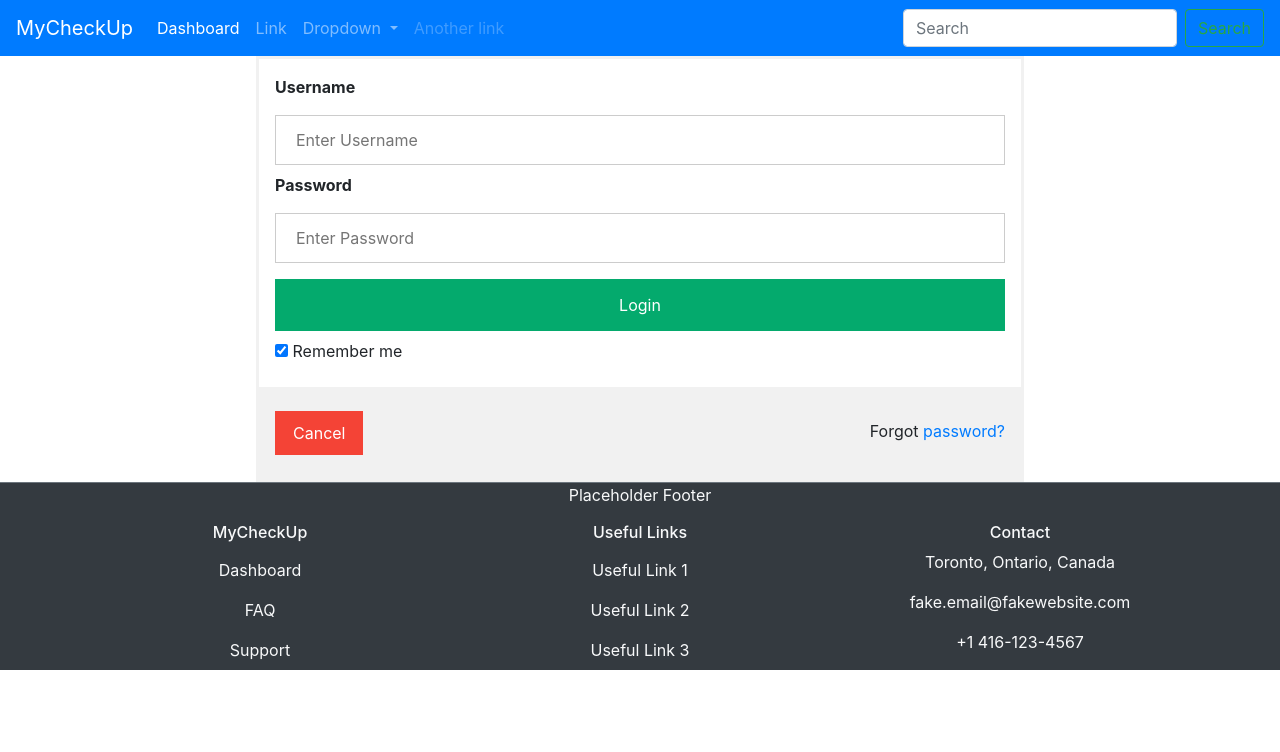
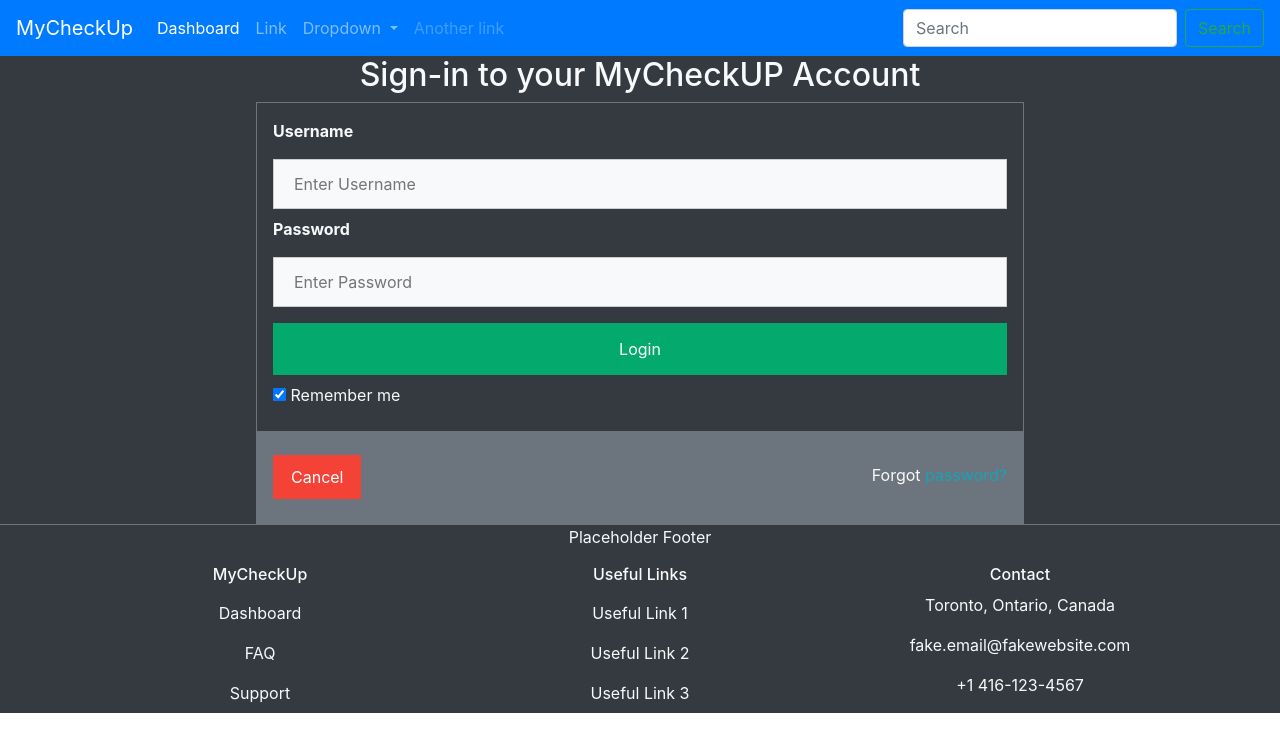
Before and after one commit to alexsam29/MyCheckUp, an Angular app in the folder MyCheckUp/: page /signin in a window 1280 px wide. Shown: the top 752 px of the page. Built offline with nearby package versions, Linux system fonts and the light colour scheme.

Commit message:
Styling changed to match dark theme

```diff
--- a/MyCheckUp/src/app/sign-in/sign-in.component.css
+++ b/MyCheckUp/src/app/sign-in/sign-in.component.css
@@ -1,13 +1,14 @@
 /* Bordered form */
 form {
-
+  /* background-color: darkgray; */
   margin: auto;
-    border: 3px solid #f1f1f1;
+  /* border: 3px solid black; */
   width: 60%;
 }
 
 /* Full-width inputs */
-  input[type=text], input[type=password] {
+input[type="text"],
+input[type="password"] {
   width: 100%;
   padding: 12px 20px;
   margin: 8px 0;
@@ -18,7 +19,7 @@ form {
 
 /* Set a style for all buttons */
 button {
-    background-color: #04AA6D;
+  background-color: #04aa6d;
   color: white;
   padding: 14px 20px;
   margin: 8px 0;
@@ -54,7 +55,7 @@ form {
 @media screen and (max-width: 300px) {
   span.psw {
     display: block;
-      float: none;
+    float: right;
   }
   .cancelbtn {
     width: 100%;
--- a/MyCheckUp/src/app/sign-in/sign-in.component.html
+++ b/MyCheckUp/src/app/sign-in/sign-in.component.html
@@ -1,19 +1,38 @@
-<form action="#" method="post">
+<div class="bg-dark">
+  <div class="text-light text-center">
+    <h2>Sign-in to your MyCheckUP Account</h2>
+  </div>
+  <form class="border border-secondary border-5" action="#" method="post">
     <div class="container">
-      <label for="uname"><b>Username</b></label>
-      <input type="text" placeholder="Enter Username" name="uname" required>
+      <label class="text-light" for="uname"><b>Username</b></label>
+      <input
+        class="bg-light"
+        type="text"
+        placeholder="Enter Username"
+        name="uname"
+        required
+      />
 
-      <label for="psw"><b>Password</b></label>
-      <input type="password" placeholder="Enter Password" name="psw" required>
+      <label class="text-light" for="psw"><b>Password</b></label>
+      <input
+        class="bg-light"
+        type="password"
+        placeholder="Enter Password"
+        name="psw"
+        required
+      />
 
       <button type="submit">Login</button>
-      <label>
-        <input type="checkbox" checked="checked" name="remember"> Remember me
+      <label class="text-light">
+        <input type="checkbox" checked="checked" name="remember" /> Remember me
       </label>
     </div>
 
-    <div class="container" style="background-color:#f1f1f1">
-      <button type="button" class="cancelbtn">Cancel</button>
-      <span class="psw">Forgot <a href="#">password?</a></span>
+    <div class="container bg-secondary text-light">
+      <button  routerLink="/" routerLinkActive="active" type="button" class="cancelbtn">Cancel</button>
+      <span class="psw"
+        >Forgot <a href="#" class="text-info">password?</a></span
+      >
     </div>
   </form>
+</div>
```
Lines whose indentation alone changed are shown as unchanged.
